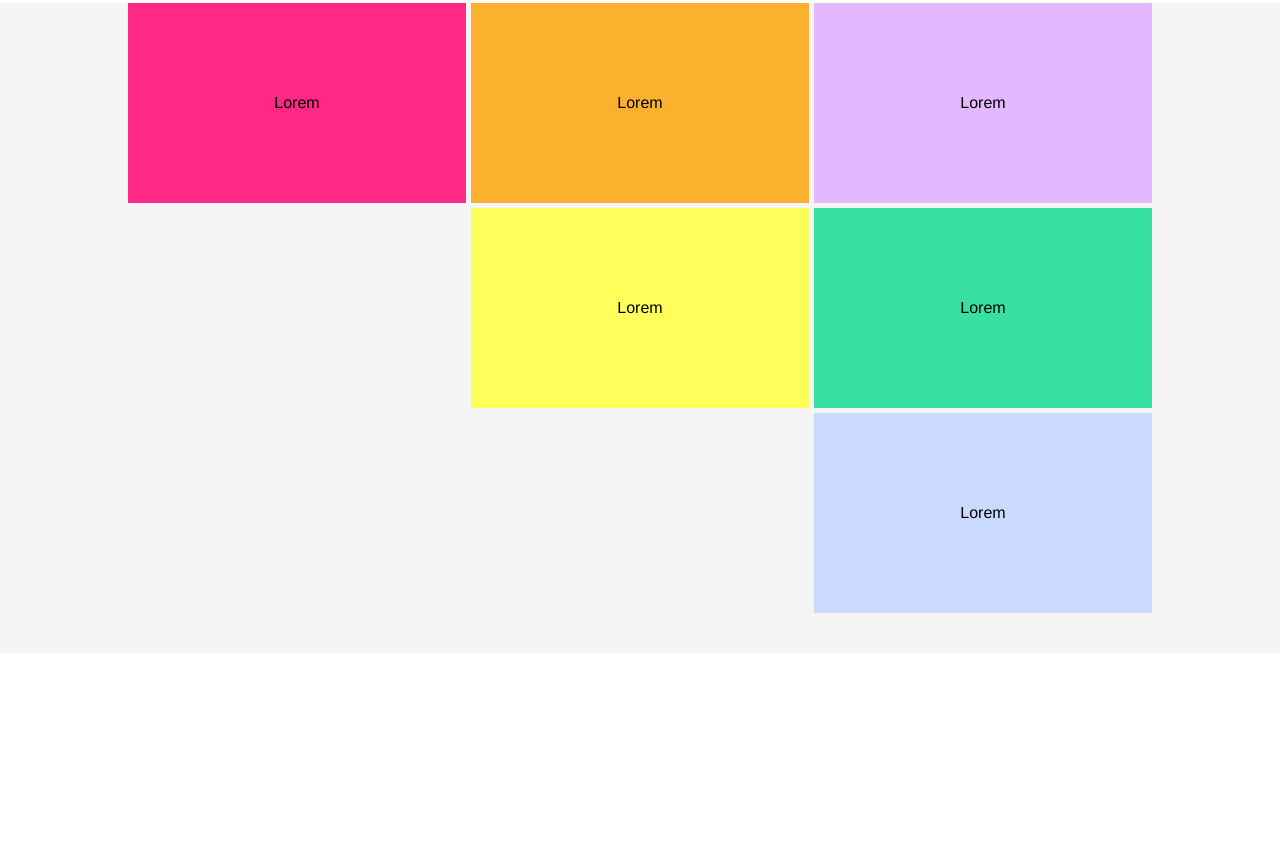
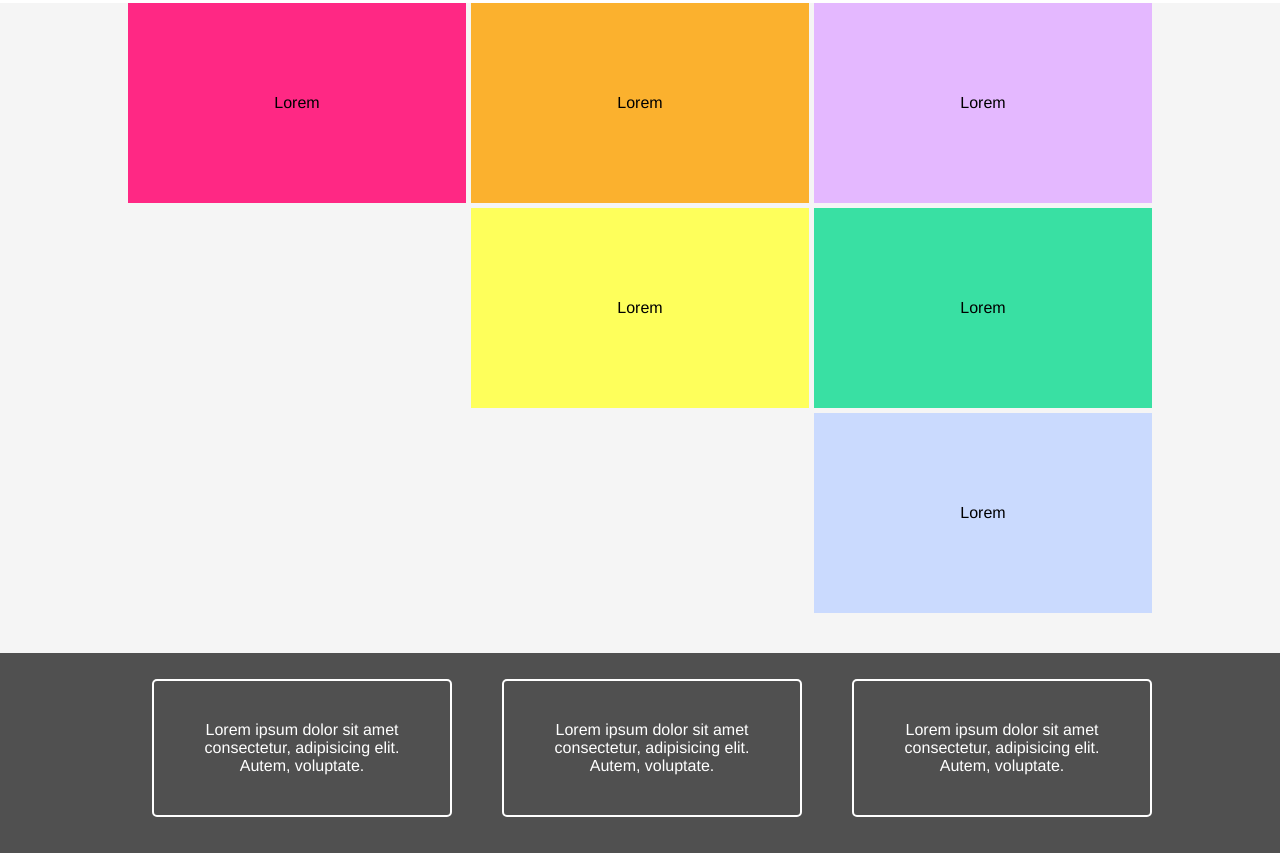
Before and after one commit to saadmalik200/Grid-document-layout, a plain HTML site: page index.html in a window 1280 px wide. Shown: the part 747-1600 px from the top of the page. Drawn offline with Linux system fonts and the light colour scheme.

Commit message:
footer part completed

```diff
--- a/css/style.css
+++ b/css/style.css
@@ -196,4 +196,33 @@ section {
 
 footer {
   grid-area: footer;
+  background-color: #505050;
+  display: grid;
+  grid-template-columns: repeat(3, 300px);
+  grid-template-rows: 150px;
+  color: white;
+  column-gap: 50px;
+  row-gap: 20px;
+  justify-content: right;
+  text-align: center;
+  align-items: center;
+  padding: 20px 10%;
 }
+
+.box {
+  border: 2px solid white;
+  border-radius: 5px;
+  padding: 2.5rem 2.5rem;
+}
+
+.box1 {
+  grid-column: 1/2;
+}
+
+.box2 {
+  grid-column: 2/3;
+}
+
+.box3 {
+  grid-column: 3/4;
+}
--- a/index.html
+++ b/index.html
@@ -67,7 +67,20 @@
           <div class="col6">Lorem</div>
         </div>
       </section>
-      <footer></footer>
+      <footer>
+        <div class="box box1">
+          Lorem ipsum dolor sit amet consectetur, adipisicing elit. Autem,
+          voluptate.
+        </div>
+        <div class="box box2">
+          Lorem ipsum dolor sit amet consectetur, adipisicing elit. Autem,
+          voluptate.
+        </div>
+        <div class="box box3">
+          Lorem ipsum dolor sit amet consectetur, adipisicing elit. Autem,
+          voluptate.
+        </div>
+      </footer>
     </div>
   </body>
 </html>
```
